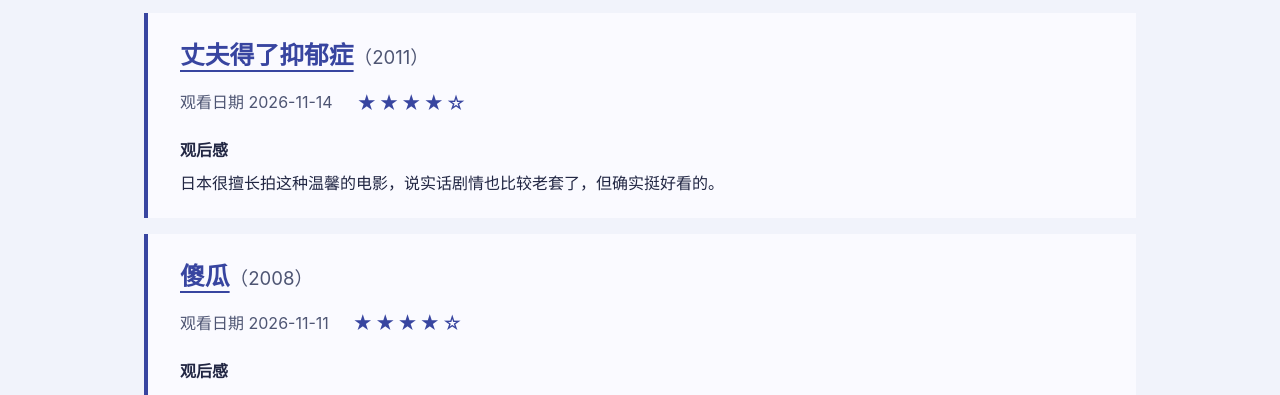
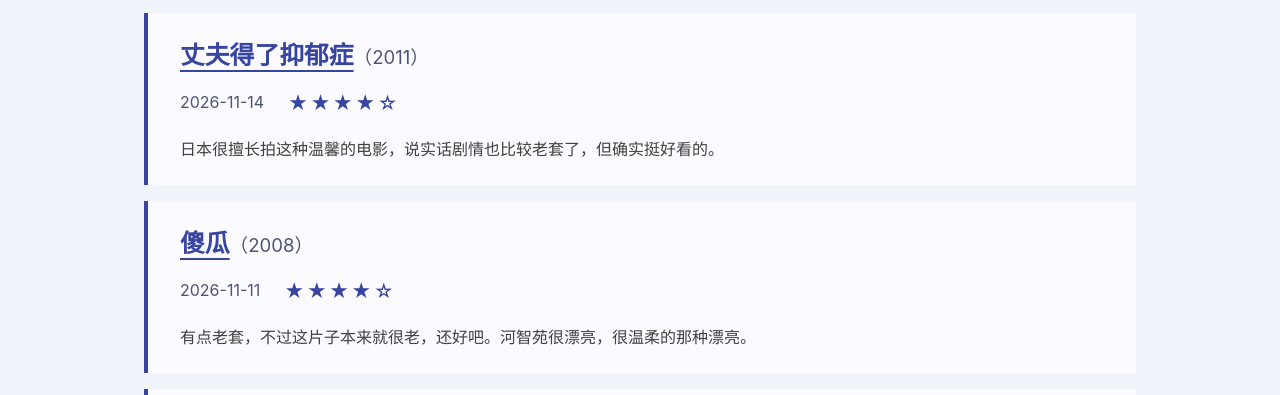
Before and after one commit to Cheap-Cheer/Cheap-Cheer.github.io, a plain HTML site: page movies.html in a window 1280 px wide. Shown: the part 355-750 px from the top of the page. Drawn offline with Linux system fonts and the light colour scheme.

Commit message:
Simplify movie record labels and style reviews

```diff
--- a/journal.css
+++ b/journal.css
@@ -33,4 +33,9 @@ h3 { margin: 0; font-size: 1.55rem; }
 .stars { color: var(--accent); letter-spacing: .12em; font-size: 1.2rem; }
 h4 { margin-block: 1rem .25rem; }
 .review { white-space: pre-wrap; margin: 0; }
+[data-douban-kind="movie"] .review {
+  margin-top: 1rem;
+  color: #414141;
+  font-family: "Kaiti SC", KaiTi, STKaiti, "楷体", serif;
+}
 footer { margin-top: clamp(3rem, 8vw, 6rem); border-top: 1px solid var(--line); padding-block: 1.25rem; color: var(--muted); font-size: .9rem; }
--- a/journal.js
+++ b/journal.js
@@ -33,7 +33,8 @@ function renderRecord({ title, date, rating, review, doubanId, releaseYear }) {
   time.textContent = year + "年";
   if (month) time.textContent = `${year}年${Number(month)}月`;
   if (day) time.textContent = date;
-  dateField.append(dateLabel + " ", time);
+  if (dateLabel) dateField.append(dateLabel + " ");
+  dateField.append(time);
 
   const stars = document.createElement("span");
   stars.className = "stars";
@@ -42,12 +43,16 @@ function renderRecord({ title, date, rating, review, doubanId, releaseYear }) {
   stars.textContent = "★".repeat(rating) + "☆".repeat(5 - rating);
   metadata.append(dateField, stars);
 
-  const reviewHeading = document.createElement("h4");
-  reviewHeading.textContent = reviewLabel;
+  article.append(heading, metadata);
+  if (reviewLabel) {
+    const reviewHeading = document.createElement("h4");
+    reviewHeading.textContent = reviewLabel;
+    article.append(reviewHeading);
+  }
   const reviewText = document.createElement("p");
   reviewText.className = "review";
   reviewText.textContent = review;
-  article.append(heading, metadata, reviewHeading, reviewText);
+  article.append(reviewText);
   item.append(article);
   return item;
 }
--- a/movies.html
+++ b/movies.html
@@ -7,7 +7,7 @@
 <link rel="stylesheet" href="journal.css">
 <script src="journal.js" defer></script>
 </head>
-<body data-douban-kind="movie" data-source="movies.json" data-date-label="观看日期" data-review-label="观后感" data-empty="还没有电影记录。">
+<body data-douban-kind="movie" data-source="movies.json" data-empty="还没有电影记录。">
 <header><div class="wrap masthead">
 <a class="brand" href="./">Cheap-Cheer</a>
 <nav aria-label="主导航"><a href="./">首页</a><a href="movies.html" aria-current="page">电影</a><a href="reading.html">阅读</a><a href="https://github.com/Cheap-Cheer">GitHub</a></nav>
```
